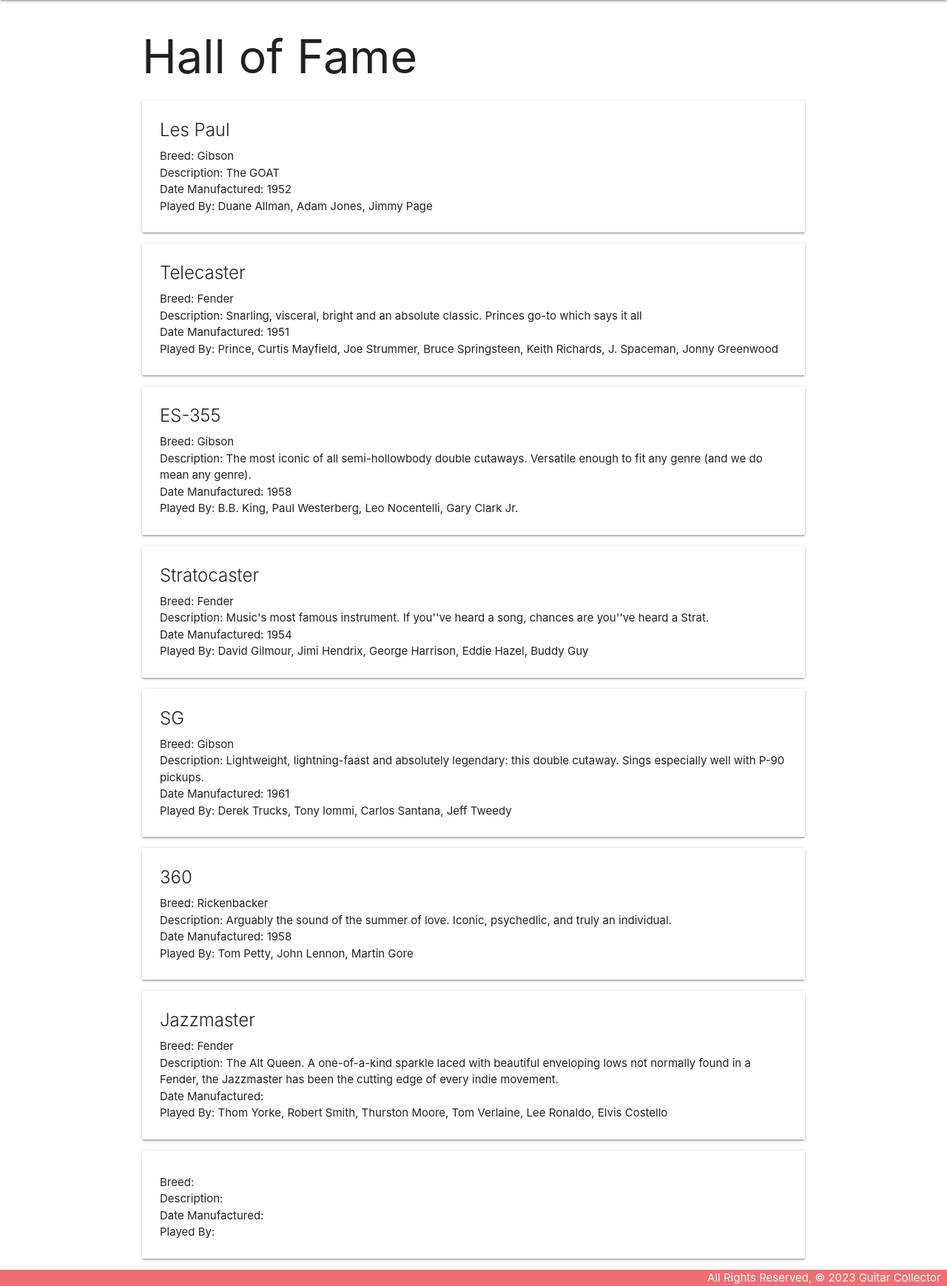
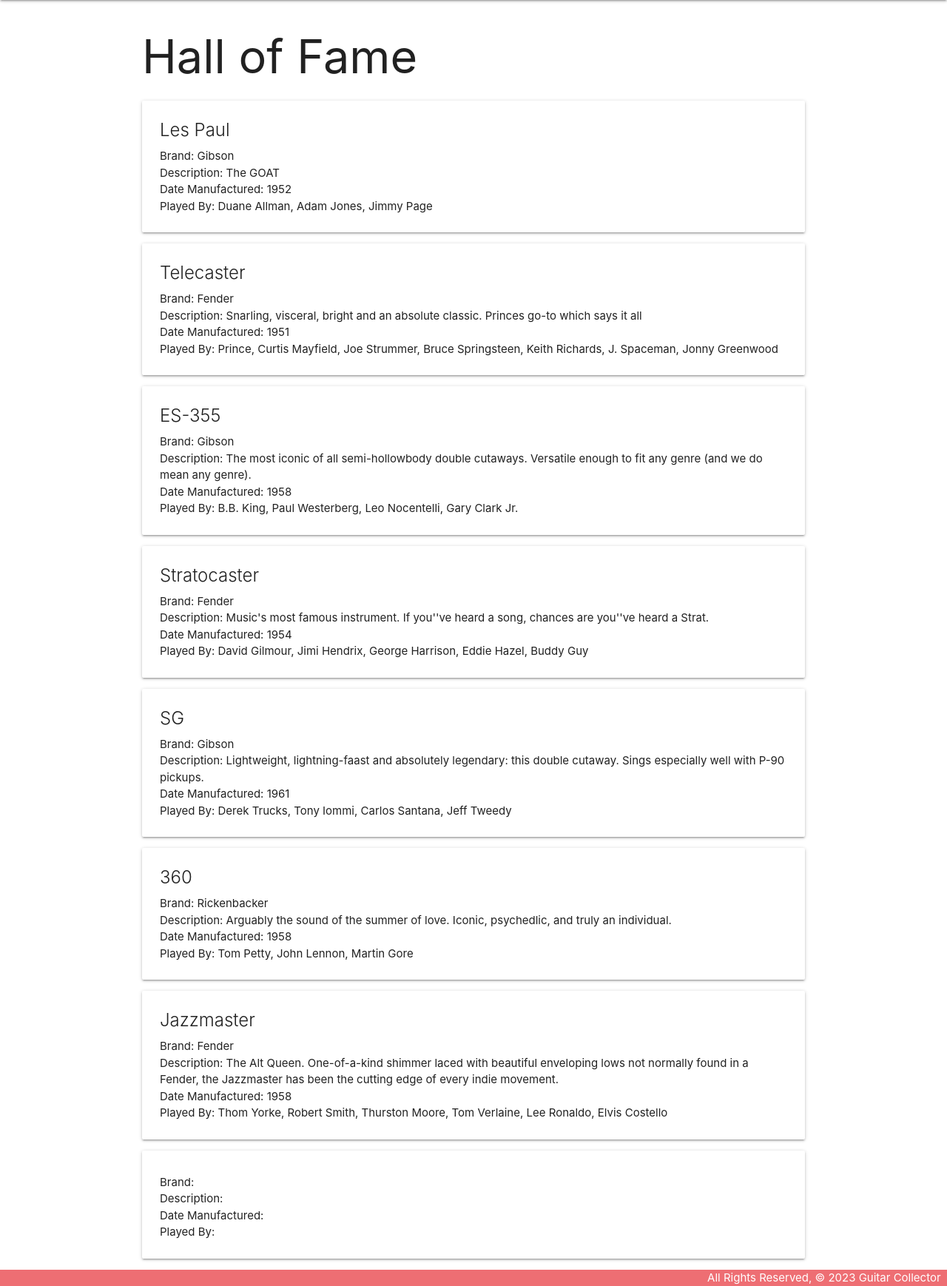
Before and after one commit to cherch173/guitarcollector, a Django app: page /guitars/ in a window 1280 px wide. Shown: the part 64-1802 px from the top of the page at 74% size. Run offline with Django 4.2, Linux system fonts and the light colour scheme.

Commit message:
typo fixed

```diff
--- a/main_app/templates/guitars/index.html
+++ b/main_app/templates/guitars/index.html
@@ -6,7 +6,7 @@
 <div class="card">
   <div class="card-content">
     <span class="card-title">{{ guitar.name }}</span>
-    <p>Breed: {{ guitar.brand }}</p>
+    <p>Brand: {{ guitar.brand }}</p>
     <p>Description: {{ guitar.description }}</p>
     <p>Date Manufactured: {{ guitar.date }}</p>
     <p>Played By: {{ guitar.played }}</p>
--- a/main_app/views.py
+++ b/main_app/views.py
@@ -9,7 +9,7 @@
     {'name': 'Stratocaster', 'brand': 'Fender', 'description': "Music's most famous instrument. If you''ve heard a song, chances are you''ve heard a Strat. ", 'date': '1954', 'played': 'David Gilmour, Jimi Hendrix, George Harrison, Eddie Hazel, Buddy Guy' },
     {'name': 'SG', 'brand': 'Gibson', 'description': "Lightweight, lightning-faast and absolutely legendary: this double cutaway. Sings especially well with P-90 pickups.", 'date': '1961', 'played': 'Derek Trucks, Tony Iommi, Carlos Santana, Jeff Tweedy'},
     {'name': '360', 'brand': 'Rickenbacker', 'description': 'Arguably the sound of the summer of love. Iconic, psychedlic, and truly an individual.', 'date': '1958', 'played': 'Tom Petty, John Lennon, Martin Gore'},
-    {'name': 'Jazzmaster', 'brand': 'Fender', 'description': 'The Alt Queen. A one-of-a-kind sparkle laced with beautiful enveloping lows not normally found in a Fender, the Jazzmaster has been the cutting edge of every indie movement.', 'date': '', 'played': 'Thom Yorke, Robert Smith, Thurston Moore, Tom Verlaine, Lee Ronaldo, Elvis Costello'},
+    {'name': 'Jazzmaster', 'brand': 'Fender', 'description': 'The Alt Queen. One-of-a-kind shimmer laced with beautiful enveloping lows not normally found in a Fender, the Jazzmaster has been the cutting edge of every indie movement.', 'date': '1958', 'played': 'Thom Yorke, Robert Smith, Thurston Moore, Tom Verlaine, Lee Ronaldo, Elvis Costello'},
     {'name': '', 'brand': '', 'description': '', 'date': '', 'played': ''},
 ]
 
```
